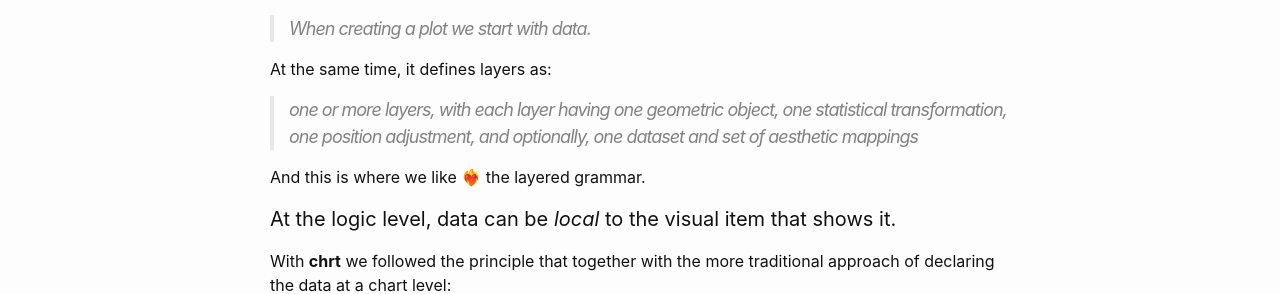
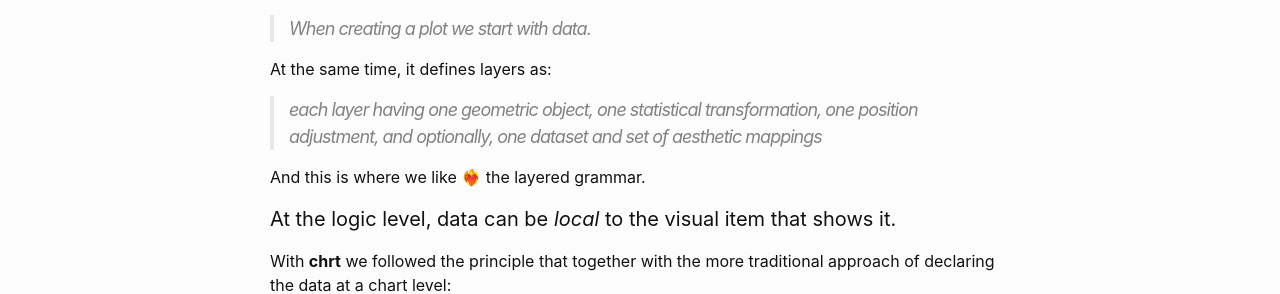
Before and after one commit to chrt-io/blog, a Jekyll site: the page built from _posts/2021-03-03-should-data-be-global.md, in a window 1280 px wide. Shown: the part 248-542 px from the top of the page. Built offline with Jekyll 4.4.1, drawn with Linux system fonts in a browser that asks for light colours.

Commit message:
Update from Forestry.io carlo zapponi updated _posts/2021-03-03-should-data-be-global.md

```diff
--- a/_posts/2021-03-03-should-data-be-global.md
+++ b/_posts/2021-03-03-should-data-be-global.md
@@ -11,7 +11,7 @@ Most of the chart libraries expect the coder to declare the data for the entire
 
 At the same time, it defines layers as:
 
-> one or more layers, with each layer having one geometric object, one statistical transformation, one position adjustment, and optionally, one dataset and set of aesthetic mappings
+> each layer having one geometric object, one statistical transformation, one position adjustment, and optionally, one dataset and set of aesthetic mappings
 
 And this is where we like ❤️‍🔥 the layered grammar.
 
```
